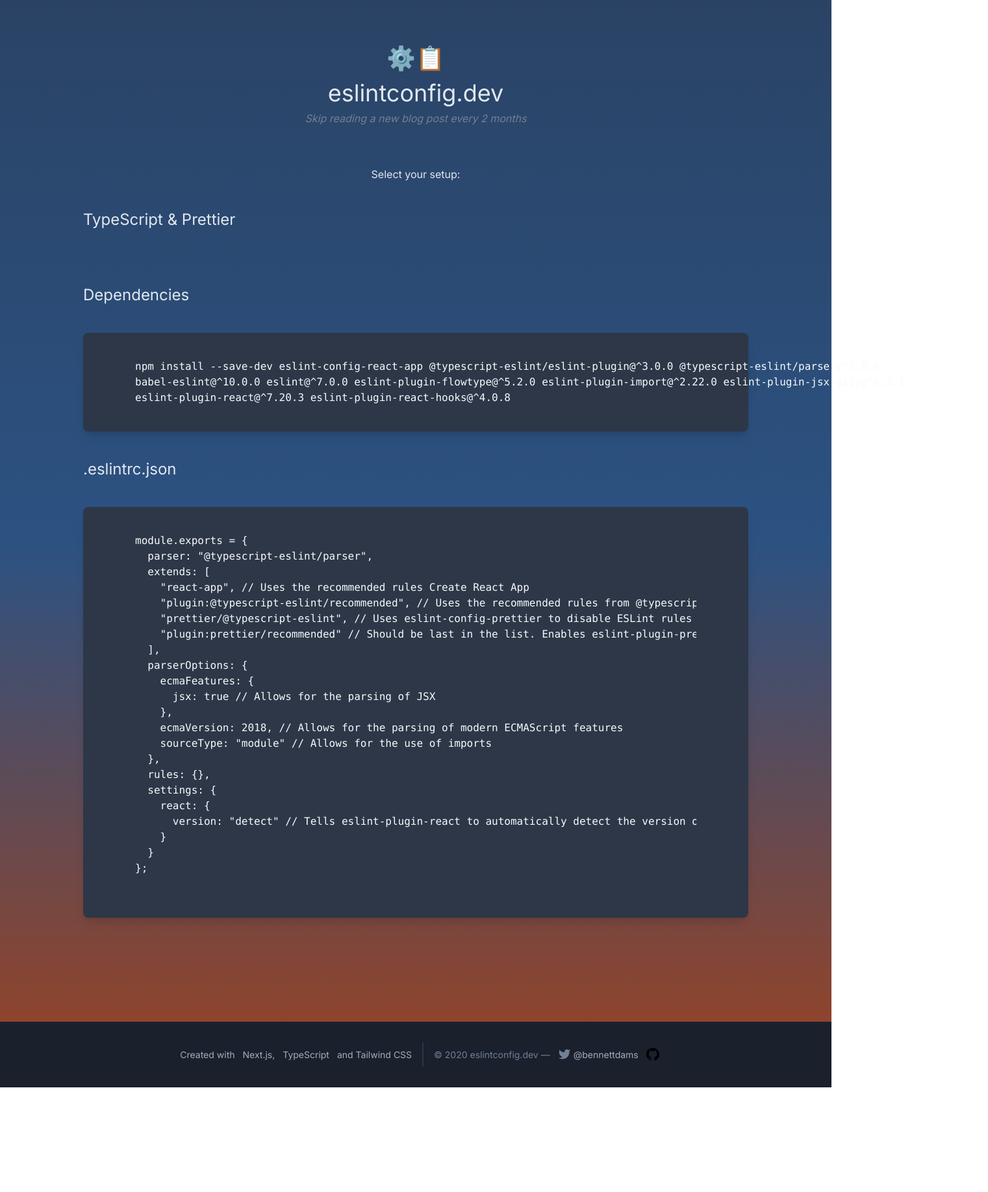
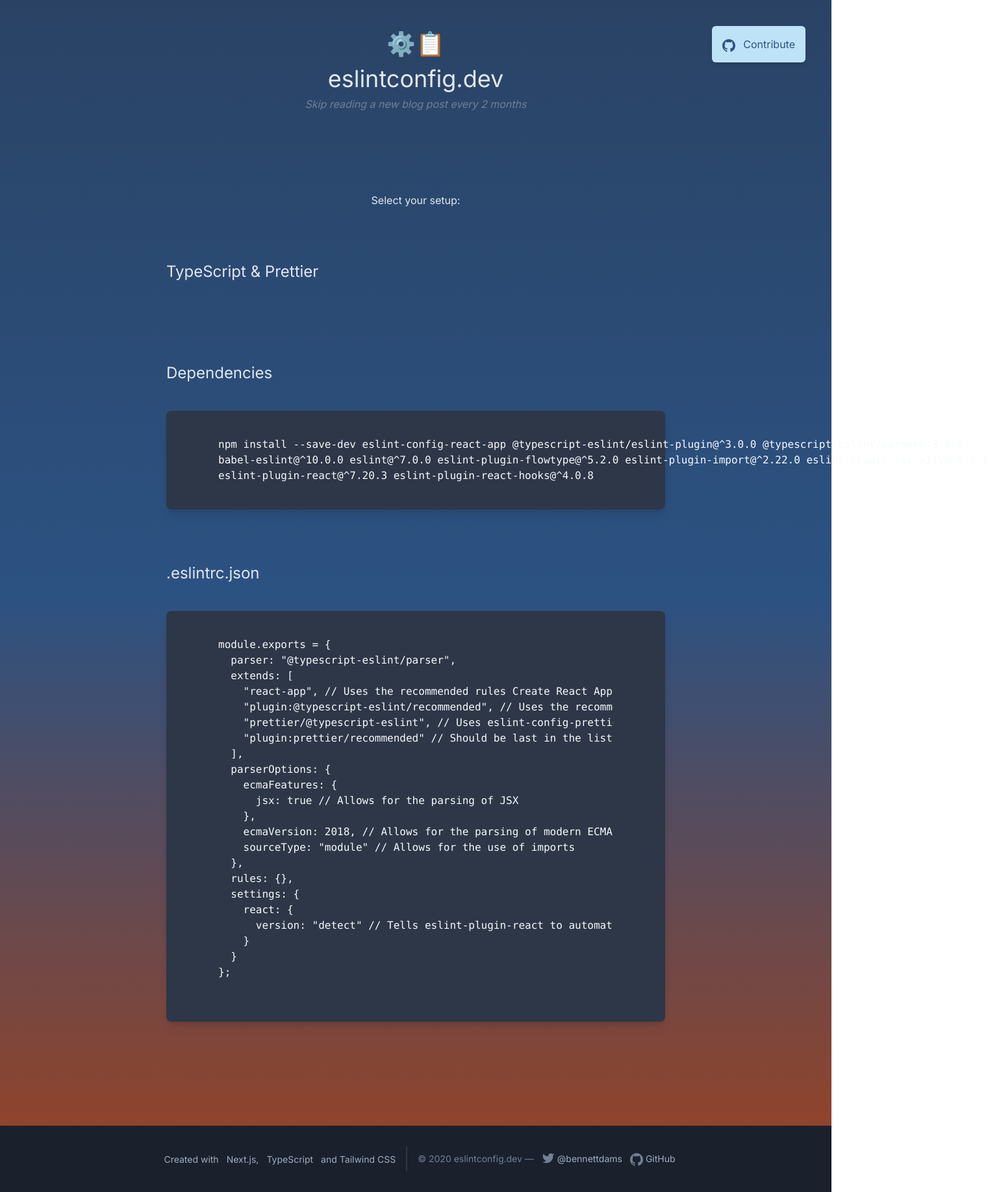
Before and after one commit to bennettdams/eslintconfig.dev, a Next.js app: page /cra in a window 1280 px wide. Shown: the whole page at 65% size, 1521 px wide, since content can reach past the window. Before the commit the page ends 1673 px from the top, so only its background shows below. Built offline with nearby package versions, Linux system fonts and the light colour scheme.

Commit message:
Several UI/layout components

```diff
--- a/components/CodeBlock.tsx
+++ b/components/CodeBlock.tsx
@@ -1,14 +1,46 @@
-export const CodeBlock: React.FC<{ isScrollable?: boolean }> = ({
-  children,
-  isScrollable = false,
-}) => {
+import { useState } from 'react'
+
+export const CodeBlock: React.FC<{
+  isScrollable?: boolean
+}> = ({ children, isScrollable = false }) => {
+  const [isHovered, setIsHovered] = useState<boolean>()
+
+  const handleClick = () => {
+    navigator.clipboard.writeText(children.toString())
+  }
+
   return (
-    <div className="code-block shadow-lg px-20 py-10 bg-gray-800 font-mono text-gray-100 rounded-lg h-full w-full">
-      <p
-        className={`whitespace-pre` + ` ${isScrollable && 'overflow-x-scroll'}`}
-      >
-        {children}
-      </p>
+    <div
+      className="code-block shadow-lg bg-gray-800 font-mono text-gray-100 rounded-lg h-full w-full"
+      onMouseEnter={() => setIsHovered(true)}
+      onMouseLeave={() => setIsHovered(false)}
+    >
+      {isHovered && (
+        <div
+          className="float-left p-2 m-2 cursor-pointer rounded-md bg-gray-600"
+          onClick={handleClick}
+          title="copy"
+        >
+          <svg
+            xmlns="http://www.w3.org/2000/svg"
+            width="18"
+            height="18"
+            viewBox="0 0 24 24"
+            className="text-gray-200 "
+          >
+            <path d="M22 6v16h-16v-16h16zm2-2h-20v20h20v-20zm-24 17v-21h21v2h-19v19h-2z" />
+          </svg>
+        </div>
+      )}
+      <div className="px-20 py-10">
+        <p
+          className={
+            `whitespace-pre` + ` ${isScrollable && 'overflow-x-scroll'}`
+          }
+        >
+          {children}
+        </p>
+      </div>
     </div>
   )
 }
--- a/components/Footer.tsx
+++ b/components/Footer.tsx
@@ -1,3 +1,5 @@
+import { GitHubIcon } from './GitHubIcon'
+
 export const Footer: React.FC = () => {
   return (
     <footer className="text-gray-500 bg-gray-900 body-font">
@@ -34,7 +36,7 @@
         </div>
         <div className="flex text-sm text-gray-600 sm:ml-4 sm:pl-4 sm:border-l-2 sm:border-gray-800 sm:py-2 sm:mt-0 mt-4">
           <span>© 2020 eslintconfig.dev —</span>
-          <div className="ml-3 inline-block text-gray-600">
+          <div className="ml-3 inline-block">
             <svg
               fill="currentColor"
               strokeLinecap="round"
@@ -55,17 +57,18 @@
               @bennettdams
             </a>
           </span>
-          <div className="ml-3 inline-block text-gray-600">
-            <svg
-              role="img"
-              className="h-5 w-5"
-              viewBox="0 0 24 24"
-              xmlns="http://www.w3.org/2000/svg"
+          <div className="ml-3 inline-block">
+            <GitHubIcon />
+          </div>
+          <span className="text-gray-500 ml-1">
+            <a
+              href="https://github.com/bennettdams/eslintconfig.dev"
+              target="_blank"
+              rel="noopener noreferrer"
             >
-              <title>GitHub icon</title>
-              <path d="M12 .297c-6.63 0-12 5.373-12 12 0 5.303 3.438 9.8 8.205 11.385.6.113.82-.258.82-.577 0-.285-.01-1.04-.015-2.04-3.338.724-4.042-1.61-4.042-1.61C4.422 18.07 3.633 17.7 3.633 17.7c-1.087-.744.084-.729.084-.729 1.205.084 1.838 1.236 1.838 1.236 1.07 1.835 2.809 1.305 3.495.998.108-.776.417-1.305.76-1.605-2.665-.3-5.466-1.332-5.466-5.93 0-1.31.465-2.38 1.235-3.22-.135-.303-.54-1.523.105-3.176 0 0 1.005-.322 3.3 1.23.96-.267 1.98-.399 3-.405 1.02.006 2.04.138 3 .405 2.28-1.552 3.285-1.23 3.285-1.23.645 1.653.24 2.873.12 3.176.765.84 1.23 1.91 1.23 3.22 0 4.61-2.805 5.625-5.475 5.92.42.36.81 1.096.81 2.22 0 1.606-.015 2.896-.015 3.286 0 .315.21.69.825.57C20.565 22.092 24 17.592 24 12.297c0-6.627-5.373-12-12-12" />
-            </svg>
-          </div>
+              GitHub
+            </a>
+          </span>
         </div>
       </div>
     </footer>
--- /dev/null
+++ b/components/GitHubIcon.tsx
@@ -0,0 +1,14 @@
+export const GitHubIcon = () => {
+  return (
+    <svg
+      fill="currentColor"
+      role="img"
+      className="h-5 w-5 inline"
+      viewBox="0 0 24 24"
+      xmlns="http://www.w3.org/2000/svg"
+    >
+      <title>GitHub icon</title>
+      <path d="M12 .297c-6.63 0-12 5.373-12 12 0 5.303 3.438 9.8 8.205 11.385.6.113.82-.258.82-.577 0-.285-.01-1.04-.015-2.04-3.338.724-4.042-1.61-4.042-1.61C4.422 18.07 3.633 17.7 3.633 17.7c-1.087-.744.084-.729.084-.729 1.205.084 1.838 1.236 1.838 1.236 1.07 1.835 2.809 1.305 3.495.998.108-.776.417-1.305.76-1.605-2.665-.3-5.466-1.332-5.466-5.93 0-1.31.465-2.38 1.235-3.22-.135-.303-.54-1.523.105-3.176 0 0 1.005-.322 3.3 1.23.96-.267 1.98-.399 3-.405 1.02.006 2.04.138 3 .405 2.28-1.552 3.285-1.23 3.285-1.23.645 1.653.24 2.873.12 3.176.765.84 1.23 1.91 1.23 3.22 0 4.61-2.805 5.625-5.475 5.92.42.36.81 1.096.81 2.22 0 1.606-.015 2.896-.015 3.286 0 .315.21.69.825.57C20.565 22.092 24 17.592 24 12.297c0-6.627-5.373-12-12-12" />
+    </svg>
+  )
+}
--- /dev/null
+++ b/components/PageHeader.tsx
@@ -0,0 +1,7 @@
+export const PageHeader: React.FC = ({ children }) => {
+  return (
+    <div className="page-header">
+      <h2 className="text-xl text-center">{children}</h2>
+    </div>
+  )
+}
--- a/components/Section.tsx
+++ b/components/Section.tsx
@@ -1,6 +1,6 @@
 export const Section: React.FC<{ title?: string }> = ({ children, title }) => {
   return (
-    <section>
+    <section className="mt-10">
       <>
         {title && <h1 className="text-2xl py-10">{title}</h1>}
         {children}
--- /dev/null
+++ b/components/TemplateSelection.tsx
@@ -0,0 +1,46 @@
+import Link from 'next/link'
+import { Card } from './Card'
+import { Title } from './Title'
+
+export const TemplateSelection = () => {
+  return (
+    <>
+      <Title>Select your template:</Title>
+      <div className="flex mt-10 space-x-40">
+        <div className="flex-1">
+          <Link href="/cra">
+            <div>
+              <Card isHoverable>
+                <div className="h-20 w-full mx-auto flex items-center justify-center">
+                  <a>Create React App</a>
+                </div>
+              </Card>
+            </div>
+          </Link>
+        </div>
+        <div className="flex-1">
+          <Link href="/nextjs">
+            <div>
+              <Card isNotAllowed>
+                <div className="h-20 w-full mx-auto flex items-center justify-center">
+                  <a>Next.js</a>
+                </div>
+              </Card>
+            </div>
+          </Link>
+        </div>
+        <div className="flex-1">
+          <Link href="/vue">
+            <div>
+              <Card isNotAllowed>
+                <div className="h-20 w-full mx-auto flex items-center justify-center">
+                  <a>Vue</a>
+                </div>
+              </Card>
+            </div>
+          </Link>
+        </div>
+      </div>
+    </>
+  )
+}
--- /dev/null
+++ b/components/Title.tsx
@@ -0,0 +1,5 @@
+export const Title: React.FC = ({ children }) => {
+  return (
+    <h2 className="text-2xl text-center font-black uppercase">{children}</h2>
+  )
+}
--- a/pages/_app.tsx
+++ b/pages/_app.tsx
@@ -3,18 +3,33 @@
 import Link from 'next/link'
 import { Footer } from '../components/Footer'
 import Head from 'next/head'
+import { GitHubIcon } from '../components/GitHubIcon'
 
 function App({ Component, pageProps }: AppProps) {
   return (
     <>
       <Head>
         <link
-          href="https://fonts.googleapis.com/css2?family=Inter:wght@400;700&display=swap"
+          href="https://fonts.googleapis.com/css2?family=Inter:wght@400;900&display=swap"
           rel="stylesheet"
         />
       </Head>
       <div className="bg-gradient-to-b from-blue-900 via-blue-800 to-orange-800 text-gray-300 min-h-screen h-full w-full font-sans">
-        <div className="flex flex-col items-center justify-center mx-auto py-20 min-h-full h-64 w-full">
+        <div className="flex flex-col items-center justify-center mx-auto py-10 min-h-full h-64 w-full">
+          <div className="absolute" style={{ top: 40, right: 40 }}>
+            <button className="text-blue-800 bg-blue-200 rounded-md p-4 shadow-md">
+              <a
+                href="https://github.com/bennettdams/eslintconfig.dev"
+                target="_blank"
+                rel="noopener noreferrer"
+              >
+                <p>
+                  <GitHubIcon />
+                  <span className="ml-3">Contribute</span>
+                </p>
+              </a>
+            </button>
+          </div>
           <div className="flex-1">
             <Link href="/">
               <a>
@@ -31,7 +46,7 @@
             </h2>
           </div>
         </div>
-        <div className="container px-32 mb-40 min-h-screen min-w-full">
+        <div className="container px-64 mb-40 min-h-screen min-w-full">
           <Component {...pageProps} />
         </div>
         <Footer />
```
Also changed, not shown: 1 other file (tests, documents, lock files or other folders).
